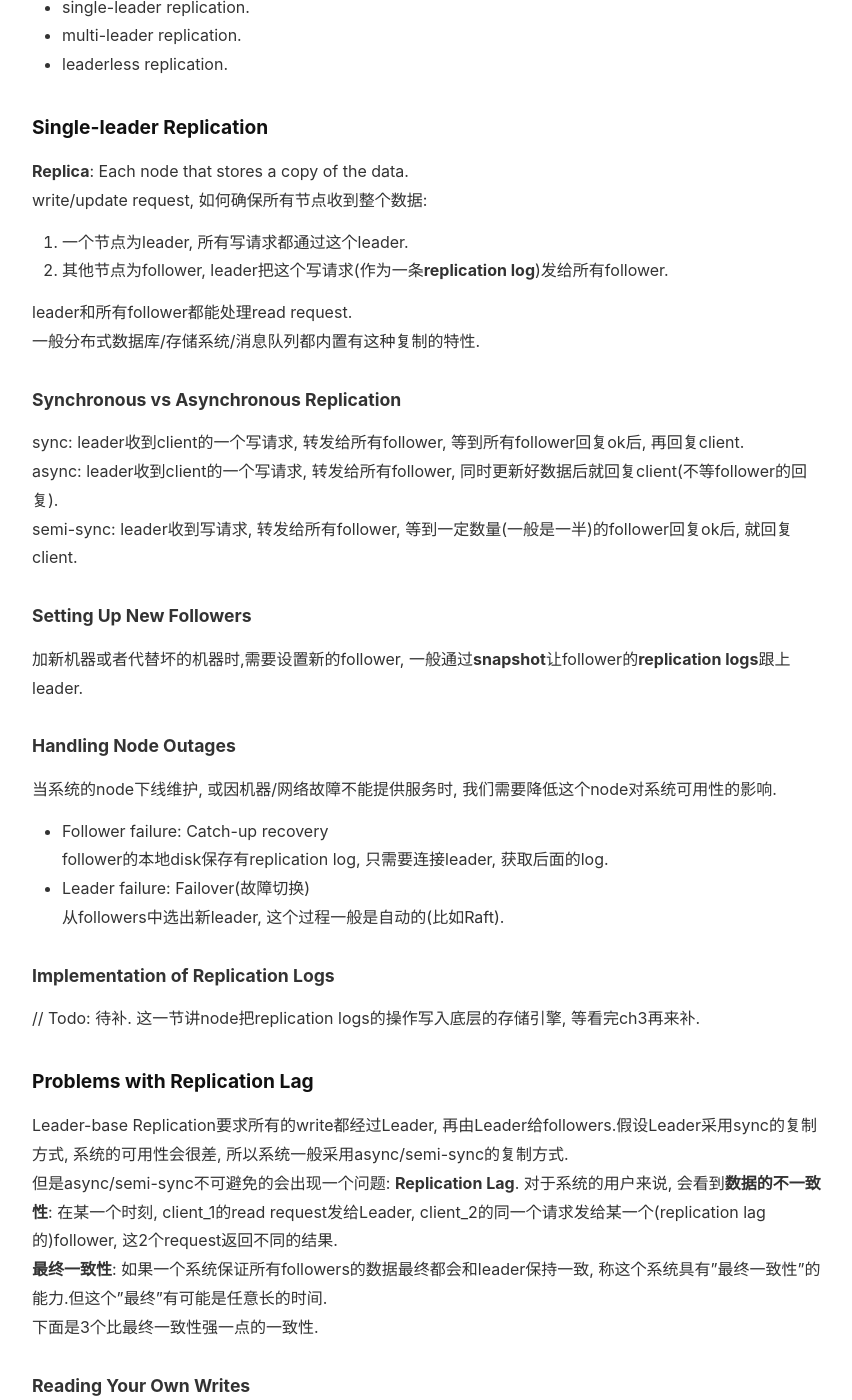
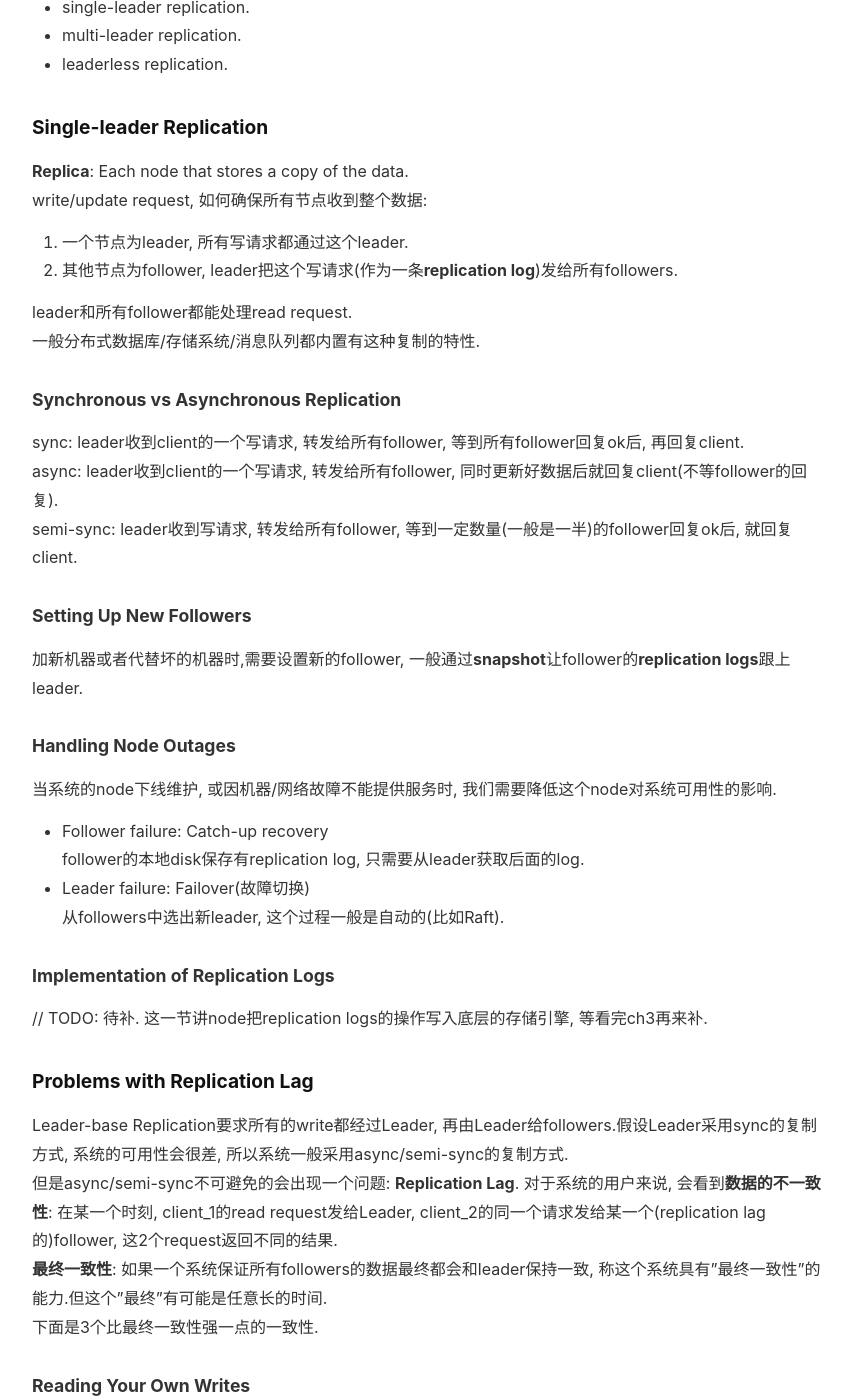
Before and after one commit to fukua95/fukua95.github.io, a Jekyll site: the page built from _posts/2020-03-16-Designing-Data-Intensive-Applications.md, in a window 1280 px wide and 1400 px high, scrolled down 1216 px. Shown: the whole window, without its empty margins (88-940 px from the left). Built offline with Jekyll 4.4.1, drawn with Linux system fonts in a browser that asks for light colours; nearby versions of some CDN libraries; comment, search, counter and statistics services are not loaded; some of the changed text lies outside the part shown.

Commit message:
改了几个表达用词

```diff
--- a/_posts/2020-03-16-Designing-Data-Intensive-Applications.md
+++ b/_posts/2020-03-16-Designing-Data-Intensive-Applications.md
@@ -8,7 +8,7 @@ key: 100006
 ---
 
 # Part1 Foundations of Data System
-todo.
+TODO.
 
 # Part2 Distributed System
 为什么需要分布式系统:
@@ -39,7 +39,7 @@ Replication: 复制,把数据的多个副本放到多台机器上,这些机器
 **Replica**: Each node that stores a copy of the data.
 write/update request, 如何确保所有节点收到整个数据:
 1. 一个节点为leader, 所有写请求都通过这个leader.
-2. 其他节点为follower, leader把这个写请求(作为一条**replication log**)发给所有follower.
+2. 其他节点为follower, leader把这个写请求(作为一条**replication log**)发给所有followers.
 
 leader和所有follower都能处理read request.
 一般分布式数据库/存储系统/消息队列都内置有这种复制的特性.
@@ -55,12 +55,12 @@ semi-sync: leader收到写请求, 转发给所有follower, 等到一定数量(
 #### Handling Node Outages
 当系统的node下线维护, 或因机器/网络故障不能提供服务时, 我们需要降低这个node对系统可用性的影响.
 + Follower failure: Catch-up recovery
-  follower的本地disk保存有replication log, 只需要连接leader, 获取后面的log.
+  follower的本地disk保存有replication log, 只需要从leader获取后面的log.
 + Leader failure: Failover(故障切换)
   从followers中选出新leader, 这个过程一般是自动的(比如Raft).
 
 #### Implementation of Replication Logs
-// Todo: 待补. 这一节讲node把replication logs的操作写入底层的存储引擎, 等看完ch3再来补.
+// TODO: 待补. 这一节讲node把replication logs的操作写入底层的存储引擎, 等看完ch3再来补.
 
 ### Problems with Replication Lag
 Leader-base Replication要求所有的write都经过Leader, 再由Leader给followers.假设Leader采用sync的复制方式, 系统的可用性会很差, 所以系统一般采用async/semi-sync的复制方式.
@@ -128,5 +128,5 @@ Leaderless replication模式, 每一个replica都能直接接收client的write r
 
 ## Ch6.Partitioning
 ## Ch7.Transactions
-## Ch8.The trouble with Distributed System
+## Ch8.The Trouble with Distributed System
 ## Ch9.
```
Also changed, not shown: other parts of _posts/2020-03-16-Designing-Data-Intensive-Applications.md (+1 -1 lines).
